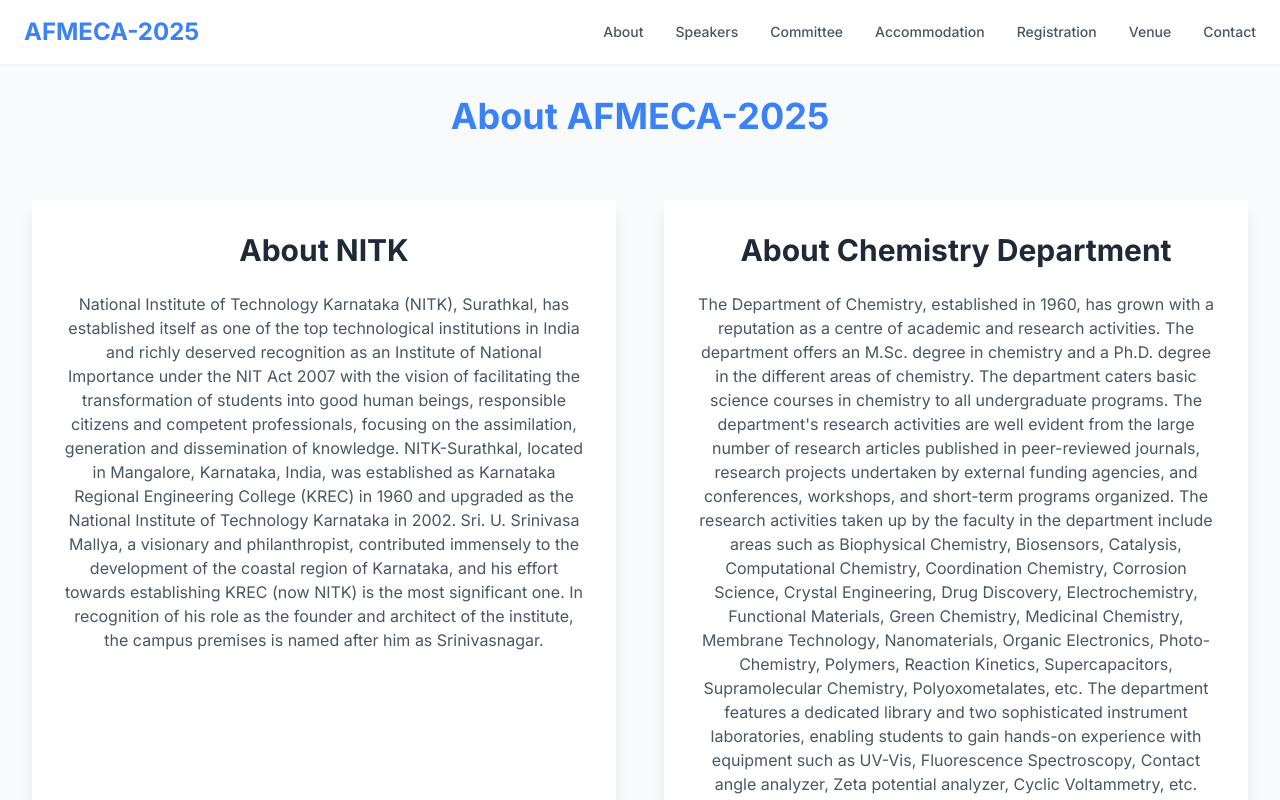
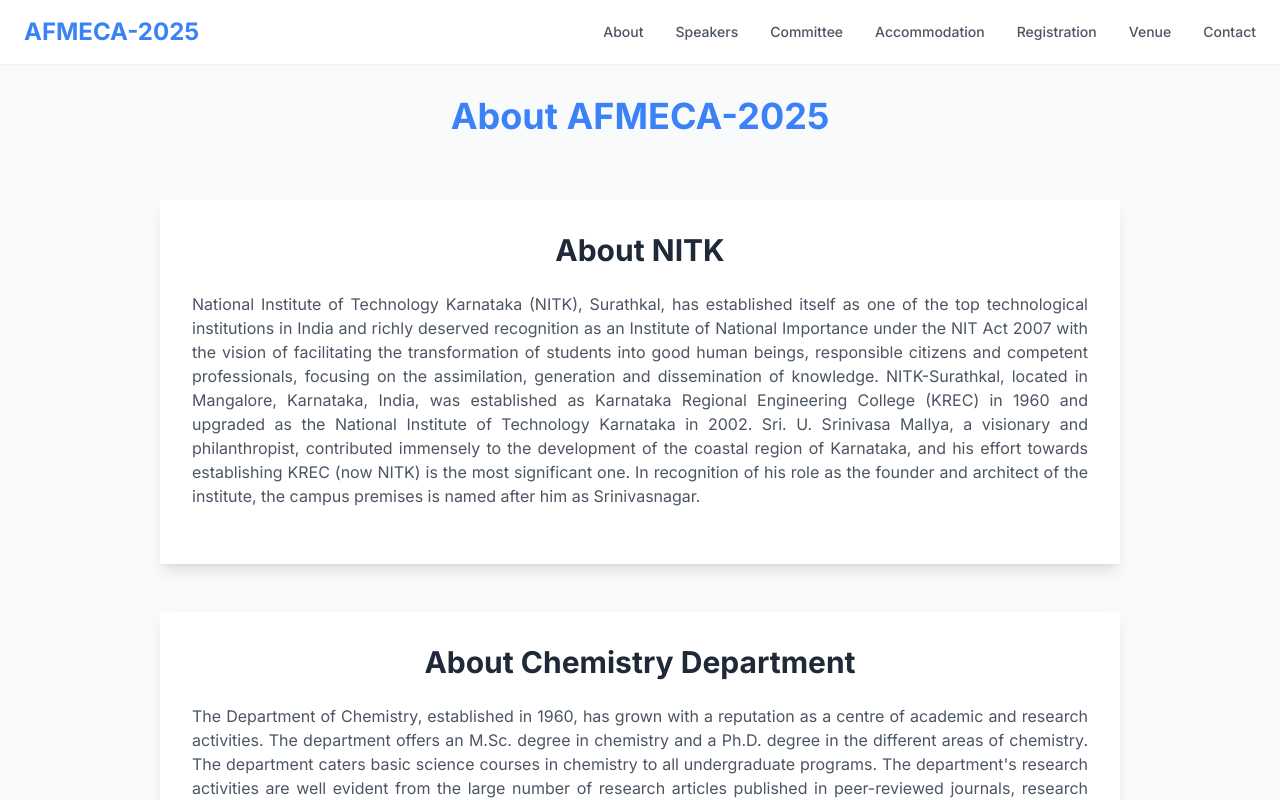
Before and after one commit to davepandit/National-Symposium-Chem-Dept, a React (Create React App) app: page /about in a window 1280 px wide. Built offline with nearby package versions, Linux system fonts and the light colour scheme; the HTML template or start-up script is replaced by a standard one.

Commit message:
Update the about section

```diff
--- a/src/components/About.js
+++ b/src/components/About.js
@@ -10,7 +10,7 @@
 
   return (
     <section ref={ref} className="py-24 bg-gray-50" id="about">
-      <div className="max-w-7xl mx-auto px-4 sm:px-6 lg:px-8">
+      <div className="max-w-5xl mx-auto px-4 sm:px-6 lg:px-8">
         {/* About AFMECA - Only title */}
         <motion.div
           initial={{ opacity: 0, y: 20 }}
@@ -23,7 +23,7 @@
           </h2>
         </motion.div>
 
-        <div className="grid md:grid-cols-2 gap-12">
+        <div className="mt-[48px]">
           {/* About NITK */}
           <motion.div
             initial={{ opacity: 0, x: -50 }}
@@ -35,7 +35,7 @@
               About NITK
             </h2>
             <div className="prose prose-lg mx-auto">
-              <p className="text-gray-600 mb-6">
+              <p className="text-gray-600 mb-6 text-justify">
                 National Institute of Technology Karnataka (NITK), Surathkal,
                 has established itself as one of the top technological
                 institutions in India and richly deserved recognition as an
@@ -56,7 +56,9 @@
               </p>
             </div>
           </motion.div>
+        </div>
 
+        <div className="mt-[48px]">
           {/* About Chem Dept */}
           <motion.div
             initial={{ opacity: 0, x: 50 }}
@@ -68,7 +70,7 @@
               About Chemistry Department
             </h2>
             <div className="prose prose-lg mx-auto">
-              <p className="text-gray-600">
+              <p className="text-gray-600 text-justify">
                 The Department of Chemistry, established in 1960, has grown with
                 a reputation as a centre of academic and research activities.
                 The department offers an M.Sc. degree in chemistry and a Ph.D.
@@ -108,7 +110,7 @@
               About the Symposium
             </h2>
             <div className="prose prose-lg mx-auto">
-              <p className="text-gray-600">
+              <p className="text-gray-600 text-justify">
                 The symposium provides an engaging platform for researchers,
                 students, and industry professionals to explore cutting-edge
                 advancements in functional materials. The event emphasizes
```
